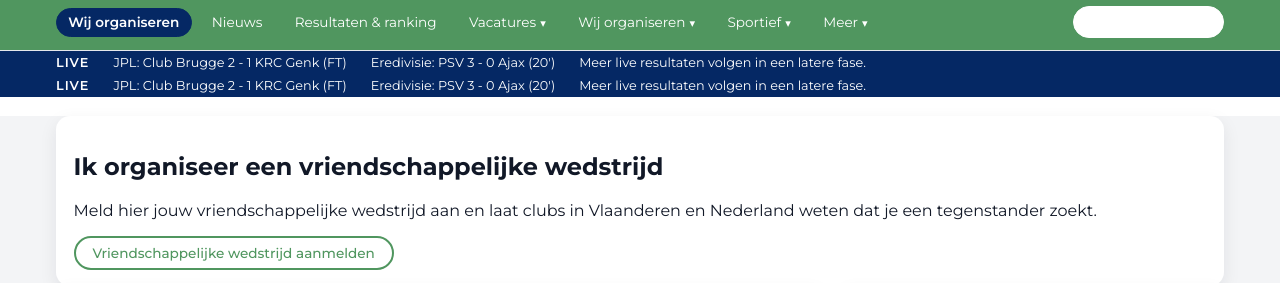
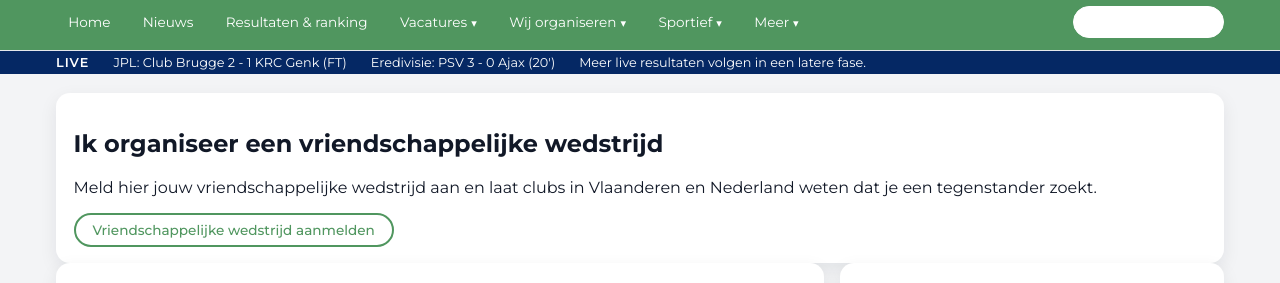
Before and after one commit to Voetbal4All/Voetbal4all, a plain HTML site: page vriendschappelijk.html in a window 1280 px wide. Shown: the part 116-399 px from the top of the page. Drawn offline with Linux system fonts and the light colour scheme.

Commit message:
Update vriendschappelijk.html

```diff
--- a/vriendschappelijk.html
+++ b/vriendschappelijk.html
@@ -8,6 +8,7 @@
   <link rel="stylesheet" href="assets/css/style.css" />
 </head>
 <body>
+<div class="site-shell">
   <div class="top-strip">
     <div class="top-strip-inner">
       <div class="top-strip-row">
@@ -40,7 +41,7 @@
       <div class="navbar-inner">
         <div class="nav-links">
           <div class="nav-item">
-            <a href="vriendschappelijk.html" class="nav-link active">Wij organiseren</a>
+            <a href="index.html" class="nav-link">Home</a>
           </div>
           <div class="nav-item">
             <a href="nieuws.html" class="nav-link">Nieuws</a>
@@ -100,17 +101,6 @@
       </div>
     </div>
   </div>
-
-    <div class="live-banner">
-      <div class="live-banner-inner">
-        <span class="live-label">Live</span>
-        <span>JPL: Club Brugge 2 - 1 KRC Genk (FT)</span>
-        <span>Eredivisie: PSV 3 - 0 Ajax (20')</span>
-        <span>Meer live resultaten volgen in een latere fase.</span>
-      </div>
-    </div>
-  </div>
-
   <main>
     <div class="page-inner">
       <section class="card page-cta">
```
